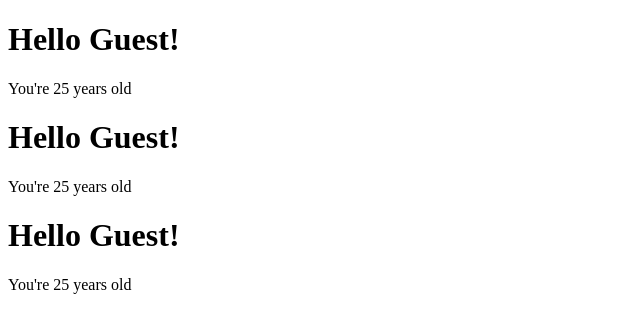
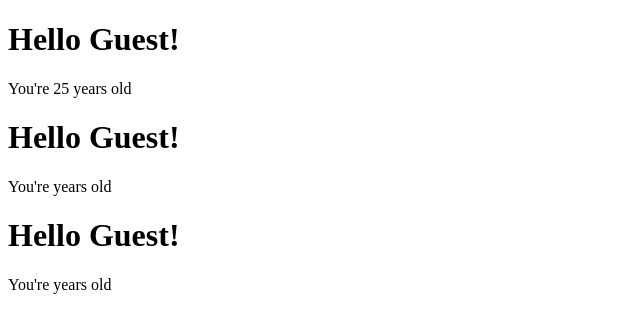
Before and after one commit to githubscientist/re-fsdcwdtb75, a React (Vite) app: page / in a window 1280 px wide. Shown: the top 332 px of the page, without its empty margins (0-640 px from the left). Built offline with nearby package versions, Linux system fonts and the light colour scheme.

Commit message:
props in react

```diff
--- a/src/App.jsx
+++ b/src/App.jsx
@@ -3,11 +3,16 @@
 import Header from "./components/Header";
 
 // parent component or root component
+// passing data from one component to another component
+// parent component to child component
+
 function App() {
+
+  const age = 25;
 
   return (
     <>
-      <Header />
+      <Header age={age} />
       <Header />
       <Header />
     </>
--- a/src/components/Header.jsx
+++ b/src/components/Header.jsx
@@ -1,12 +1,12 @@
 // child component
-function Header() {
+function Header(props) {
 
-    const age = 25;
+    console.log(props);
 
   return (
     <>
       <h1>Hello Guest!</h1>
-      <p>You're {age} years old</p>
+      <p>You're {props.age} years old</p>
     </>
   )
 }
```
